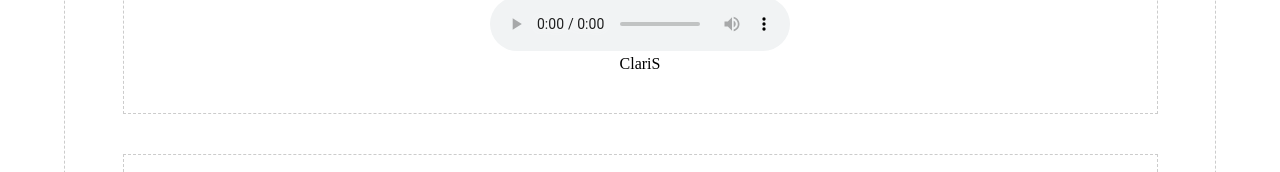
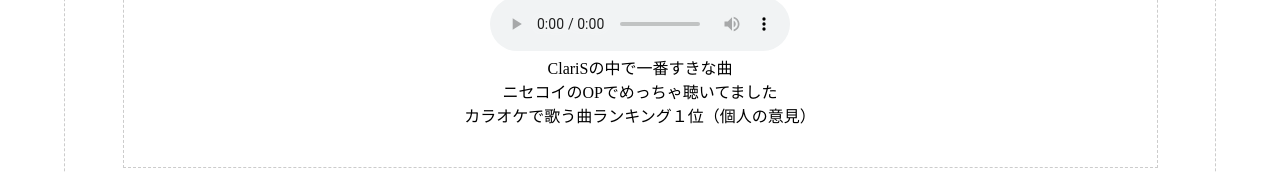
Before and after one commit to kouden109/Battle-Royale-Vol.2, a plain HTML site: page index.html in a window 1280 px wide. Shown: the part 5518-5690 px from the top of the page. Drawn offline with Linux system fonts and the light colour scheme.

Commit message:
Update index.html

```diff
--- a/index.html
+++ b/index.html
@@ -124,8 +124,9 @@
             <audio controls preload="auto">
                 <source src="./music/STEP.mp3">
             </audio>
-			<p>ClariS</p>
-			<p></p>
+			<p>ClariSの中で一番すきな曲</p>
+			<p>ニセコイのOPでめっちゃ聴いてました</p>
+			<p>カラオケで歌う曲ランキング１位（個人の意見）</p>
         </section>
 
         <section>
```
